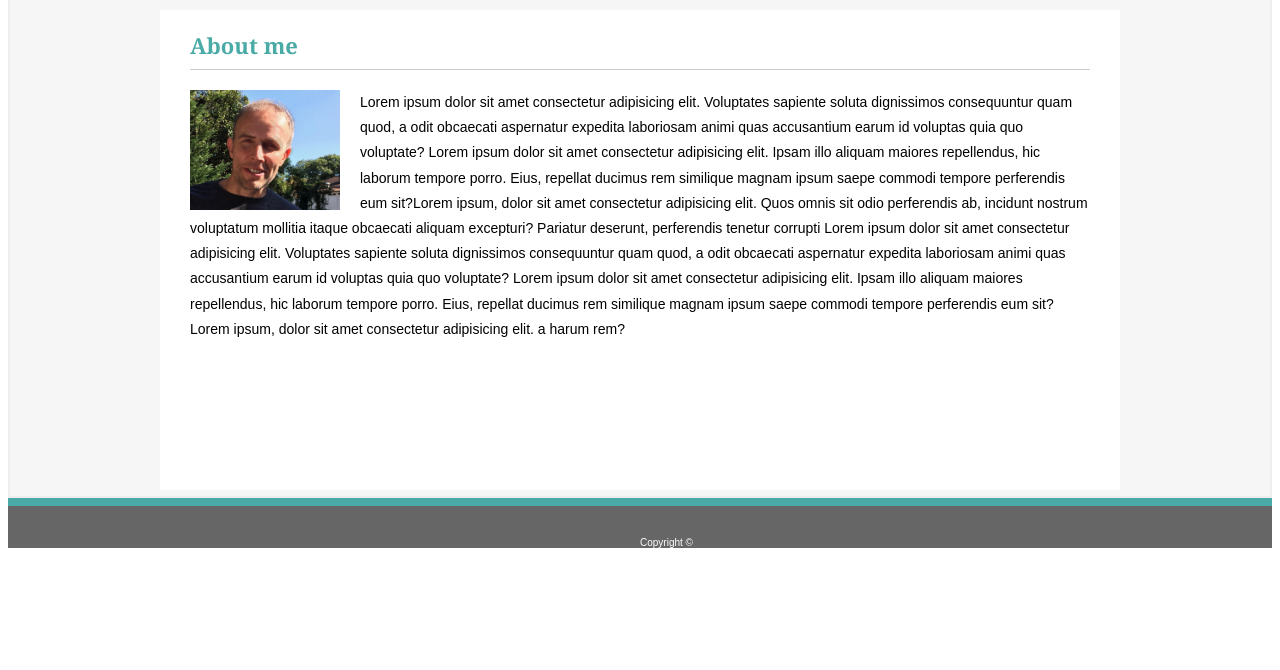
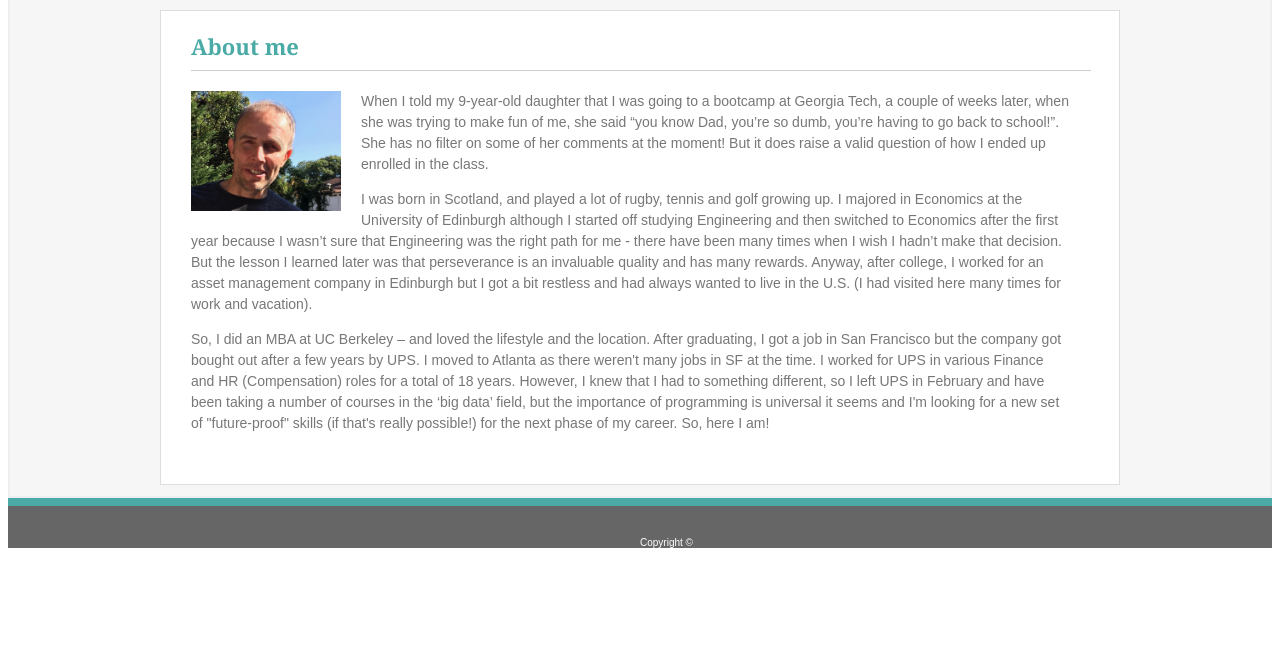
Before and after one commit to gistewart/Basic-Portfolio, a plain HTML site: page index.html in a window 1280 px wide. Shown: the part 130-800 px from the top of the page. Drawn offline with Linux system fonts and the light colour scheme.

Commit message:
about me text added plus other css changes

```diff
--- a/assets/css/style.css
+++ b/assets/css/style.css
@@ -1,6 +1,7 @@
 * {
     box-sizing: border-box;
     font-family: arial, "Helvetica Neue", Helvetica, sans-serif;
+    color: #777;
 }
 
 .header {
@@ -20,7 +21,7 @@
     font-family: Georgia, 'Times New Roman', Times, serif;
     color: white;
     font-size: 22px;
-    width: 240px;
+    width: 220px;
     padding: 15px;
     text-align: center;
     float: left;
@@ -37,7 +38,6 @@
 
 a {
     padding: 10px;
-    color: #777;
     text-decoration: none;
 }
 
@@ -49,10 +49,12 @@ a {
 }
 
 .container-2 {
-    background-color: white;
-    height: 480px;
+    background-color: #fff;
+    height: 475px;
     width: 960px;
-    margin: 0px auto 0px auto;
+    margin: 10px auto 0px auto;
+    padding: 20px 30px 10px 30px;
+    border: 1px solid #ddd;
 }
 
 .sub-heading {
@@ -60,10 +62,9 @@ a {
     color: #4aaaa5;
     font-size: 22px;
     text-align: left;
-    padding-top: 20px;
-    height: 60px;
+    height: 40px;
     width: 900px;
-    margin: 10px auto 20px auto;
+    margin: 0px auto 20px auto;
     border-bottom: 1px solid #ccc;
 }
 
@@ -75,18 +76,17 @@ a {
 }
 
 .text {
-    clear: both;
-    padding-left: 30px;
-    line-height: 1.8;
+    float: clear;
+    line-height: 1.5;
     font-size: 14px;
-    padding-right: 30px;
+    padding-right: 20px;
 }
 
 .container-port-img {
     position: relative;
     height: 120px;
     width: 300px;
-    margin: 0px 0px 15px 30px;
+    margin: 0px 0px 10px 0px;
     float: left;
 }
 
@@ -110,17 +110,15 @@ a {
 }
 
 label {
-    padding-left: 30px;
     margin: 8px 0;
     display: block;
     font-size: 12px;
-    color: #777;
 }
 
 input[type=text] {
     width: 900px;
     padding: 10px;
-    margin: 0px 0px 15px 30px;
+    margin: 0px 30px 15px 0px;
     display: block;
     border: 1px solid #ccc;
 }
@@ -128,7 +126,7 @@ input[type=text] {
 input[type=submit] {
     width: 100px;
     padding: 10px;
-    margin: 0px 0px 15px 30px;
+    margin: 10px 0px 0px 0px;
     display: block;
     border: 1px solid #ccc;
     background-color: #4aaaa5;
@@ -146,11 +144,11 @@ footer {
     text-align: center;
     border-top: 8px solid #4aaaa5;
     font-size: 10px;
-    color: white;
     position: relative;
 }
 
 span {
     position: absolute;
+    color: white;
     bottom: 0;
 }
--- a/index.html
+++ b/index.html
@@ -14,9 +14,9 @@
         <div class="wrapper">
             <h1 class="name">Graeme Stewart</h1>
             <nav class="nav-links">
-                <a class="About" href="index.html">About</a>
-                <a class="Portfolio" href="portfolio.html">Portfolio</a>
-                <a class="Contact" href="contact.html">Contact</a>
+                <a href="index.html">About</a>
+                <a href="portfolio.html">Portfolio</a>
+                <a href="contact.html">Contact</a>
             </nav>
         </div>
     </header>
@@ -24,12 +24,16 @@
     <div class="container-1">
         <div class="container-2">
             <h1 class="sub-heading">About me</h1>
-            <p class="text"><img class="img" alt="Photo" src="assets/images/img.jpg" />Lorem ipsum dolor sit amet consectetur adipisicing elit. Voluptates sapiente soluta dignissimos consequuntur quam quod, a odit obcaecati aspernatur expedita laboriosam animi quas accusantium
-                earum id voluptas quia quo voluptate? Lorem ipsum dolor sit amet consectetur adipisicing elit. Ipsam illo aliquam maiores repellendus, hic laborum tempore porro. Eius, repellat ducimus rem similique magnam ipsum saepe commodi tempore perferendis
-                eum sit?Lorem ipsum, dolor sit amet consectetur adipisicing elit. Quos omnis sit odio perferendis ab, incidunt nostrum voluptatum mollitia itaque obcaecati aliquam excepturi? Pariatur deserunt, perferendis tenetur corrupti Lorem ipsum
-                dolor sit amet consectetur adipisicing elit. Voluptates sapiente soluta dignissimos consequuntur quam quod, a odit obcaecati aspernatur expedita laboriosam animi quas accusantium earum id voluptas quia quo voluptate? Lorem ipsum dolor
-                sit amet consectetur adipisicing elit. Ipsam illo aliquam maiores repellendus, hic laborum tempore porro. Eius, repellat ducimus rem similique magnam ipsum saepe commodi tempore perferendis eum sit?Lorem ipsum, dolor sit amet consectetur
-                adipisicing elit. a harum rem?</p>
+            <img class="img" alt="Photo" src="assets/images/img.jpg" />
+            <p class="text">When I told my 9-year-old daughter that I was going to a bootcamp at Georgia Tech, a couple of weeks later, when she was trying to make fun of me, she said “you know Dad, you’re so dumb, you’re having to go back to school!”. She has no filter
+                on some of her comments at the moment! But it does raise a valid question of how I ended up enrolled in the class.</p>
+            <p class="text">I was born in Scotland, and played a lot of rugby, tennis and golf growing up. I majored in Economics at the University of Edinburgh although I started off studying Engineering and then switched to Economics after the first year because I
+                wasn’t sure that Engineering was the right path for me - there have been many times when I wish I hadn’t make that decision. But the lesson I learned later was that perseverance is an invaluable quality and has many rewards. Anyway, after
+                college, I worked for an asset management company in Edinburgh but I got a bit restless and had always wanted to live in the U.S. (I had visited here many times for work and vacation).</p>
+            <p class="text">So, I did an MBA at UC Berkeley – and loved the lifestyle and the location. After graduating, I got a job in San Francisco but the company got bought out after a few years by UPS. I moved to Atlanta as there weren't many jobs in SF at the
+                time. I worked for UPS in various Finance and HR (Compensation) roles for a total of 18 years. However, I knew that I had to something different, so I left UPS in February and have been taking a number of courses in the ‘big data’ field,
+                but the importance of programming is universal it seems and I'm looking for a new set of "future-proof" skills (if that's really possible!) for the next phase of my career. So, here I am!
+            </p>
         </div>
     </div>
 
```
Also changed, not shown: contact.html (+3 -3 lines), assets/images/white_texture.png (added).
